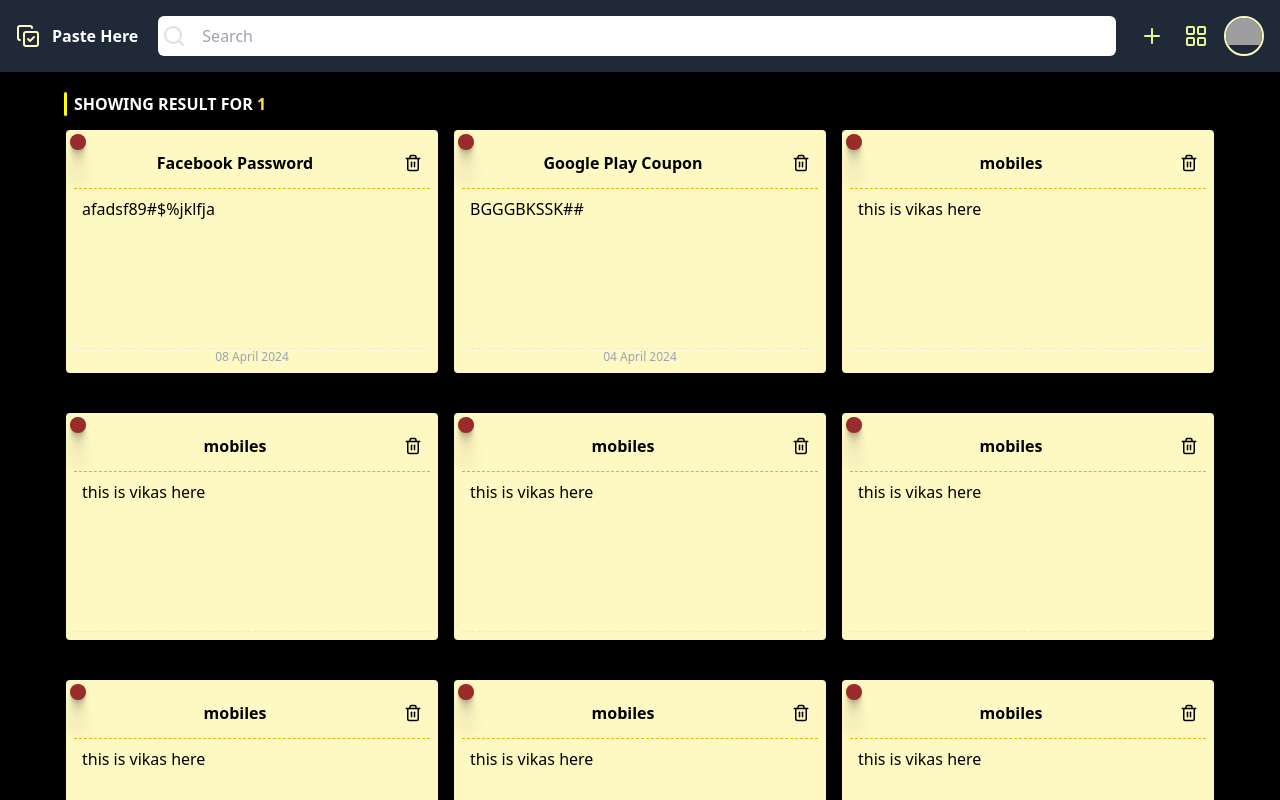
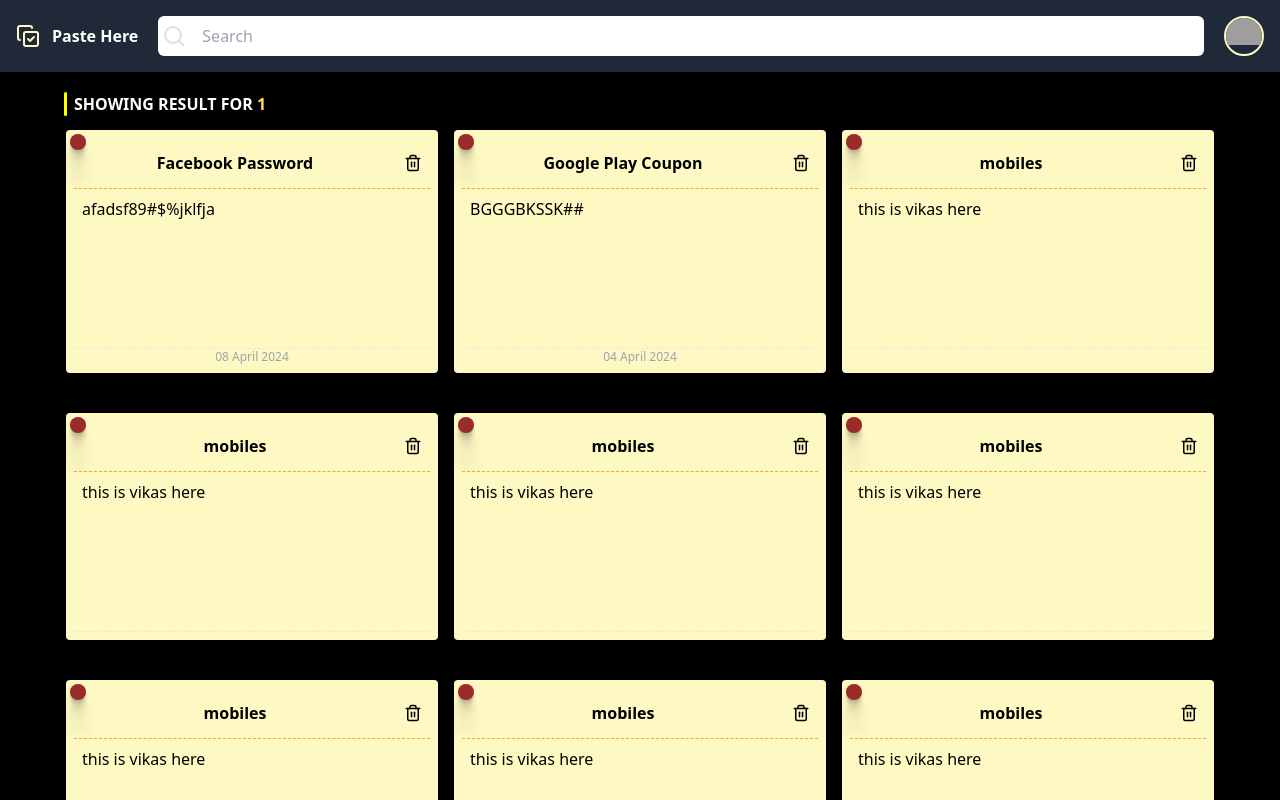
Before and after one commit to vkskumarthakur/PasteNotes-Redux, a React (Vite) app: page /search/1 in a window 1280 px wide. Shown: the top 800 px of the page. Built offline with nearby package versions, Linux system fonts and the light colour scheme; grey boxes are pictures that could not be loaded.

Commit message:
uselocation is used for hiding the add icon and layout icon from the all screens except / route

```diff
--- a/src/components/Navbar.jsx
+++ b/src/components/Navbar.jsx
@@ -1,13 +1,14 @@
 import React, { useState } from "react";
 import toast from "react-hot-toast";
 // import { Link } from "react-router-dom";
-import { Link, useNavigate } from "react-router-dom";
+import { Link, useNavigate, useLocation } from "react-router-dom";
 import { globalAction } from "../Redux/action";
 import { useDispatch, useSelector } from "react-redux";
 
 const Navbar = () => {
   const [searchTerm, setSearchTerm] = useState("");
   const navigate = useNavigate();
+  const location = useLocation();
   const dispatch = useDispatch();
   const { todolist, viewType } = useSelector((state) => state.todo);
   const [isMenuOpen, setIsMenuOpen] = useState(false);
@@ -97,7 +98,10 @@ const Navbar = () => {
           </form>
         </div>
         <ul className="flex space-x-4 items-center">
-          <li>
+          {
+           location.pathname == "/" && (
+            <>
+              <li>
             <div
               className="note-add-icon hover:bg-[#f8f6f7] rounded-full cursor-pointer group transition-all p-1"
               title="Paste Notes"
@@ -143,6 +147,9 @@ const Navbar = () => {
               <rect width="7" height="7" x="3" y="14" rx="1" />
             </svg>
           </li>
+          </>
+            )
+          }
           <li className="relative">
             <div
               className="avatar w-10 h-10 border-[#fef9c3] border-2 rounded-full overflow-hidden"
```
